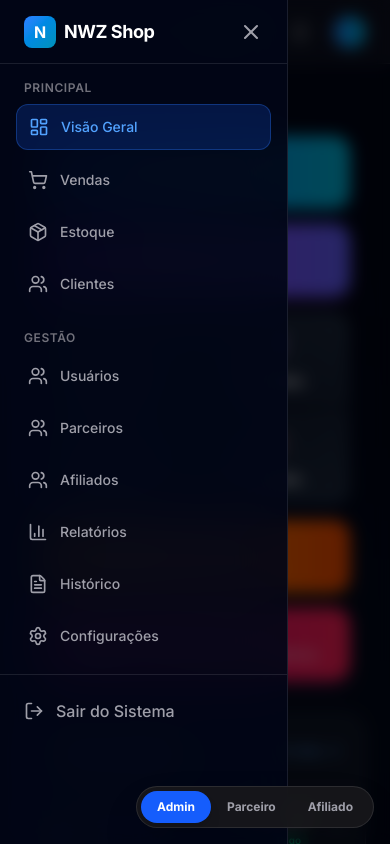
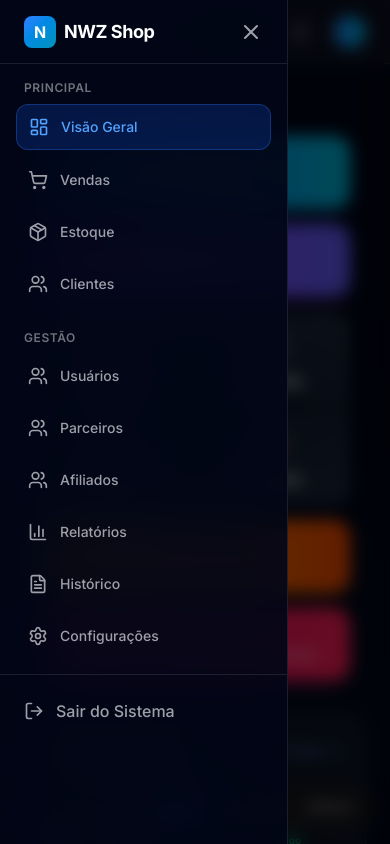
Before and after one commit to nicolasalobo/nwz-new, a Next.js app: page /dashboard in a window 390 px wide. Both pictures are taken after a click on the button 36 px from the left and 31 px from the top of the page. Built offline with nearby package versions, Linux system fonts and the light colour scheme.

Commit message:
fix: Mobile menu z-index overlap with role switcher

```diff
--- a/components/dashboard/AdminDashboard.tsx
+++ b/components/dashboard/AdminDashboard.tsx
@@ -39,14 +39,14 @@ export default function AdminDashboard() {
             {/* Mobile Sidebar Overlay */}
             {isMobileMenuOpen && (
                 <div
-                    className="fixed inset-0 bg-black/60 backdrop-blur-sm z-30 md:hidden animate-fade-in"
+                    className="fixed inset-0 bg-black/60 backdrop-blur-sm z-[65] md:hidden animate-fade-in"
                     onClick={() => setIsMobileMenuOpen(false)}
                 />
             )}
 
             {/* Sidebar (Desktop & Mobile) */}
             <aside className={`
-        fixed inset-y-0 left-0 z-40 w-72 bg-[#020617]/90 backdrop-blur-xl border-r border-white/10 transition-transform duration-300 ease-in-out md:translate-x-0 md:static md:flex md:flex-col
+        fixed inset-y-0 left-0 z-[70] w-72 bg-[#020617]/90 backdrop-blur-xl border-r border-white/10 transition-transform duration-300 ease-in-out md:translate-x-0 md:static md:flex md:flex-col
         ${isMobileMenuOpen ? 'translate-x-0' : '-translate-x-full'}
       `}>
 
```
